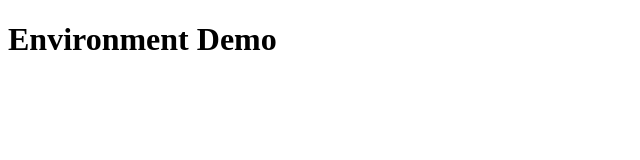
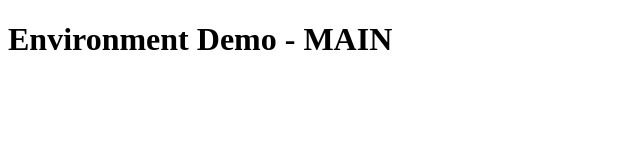
Before and after one commit to Discorax/environment-demo, a plain HTML site: page index.html in a window 1280 px wide. Shown: the whole page, without its empty margins (0-640 px from the left). Drawn offline with Linux system fonts and the light colour scheme.

Commit message:
add main

```diff
--- a/index.html
+++ b/index.html
@@ -7,6 +7,6 @@
     <title>Document</title>
 </head>
 <body>
-    <h1>Environment Demo</h1>
+    <h1>Environment Demo - MAIN</h1>
 </body>
 </html>
```
